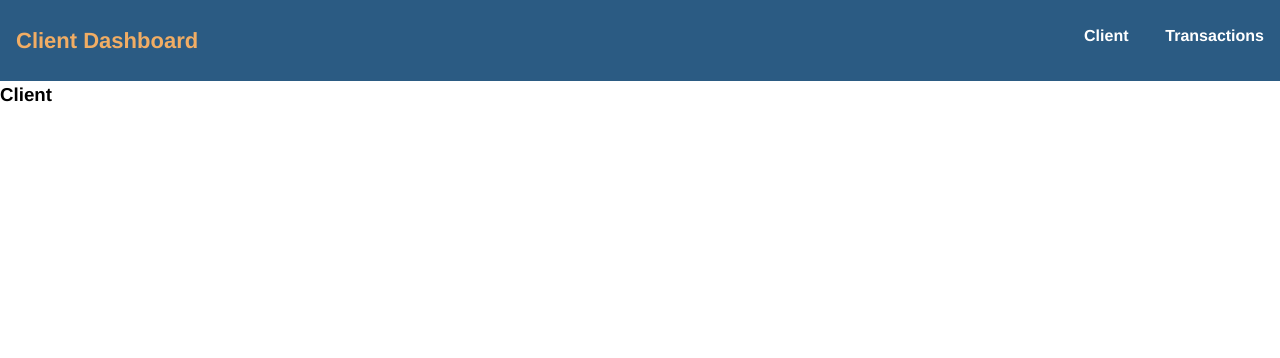
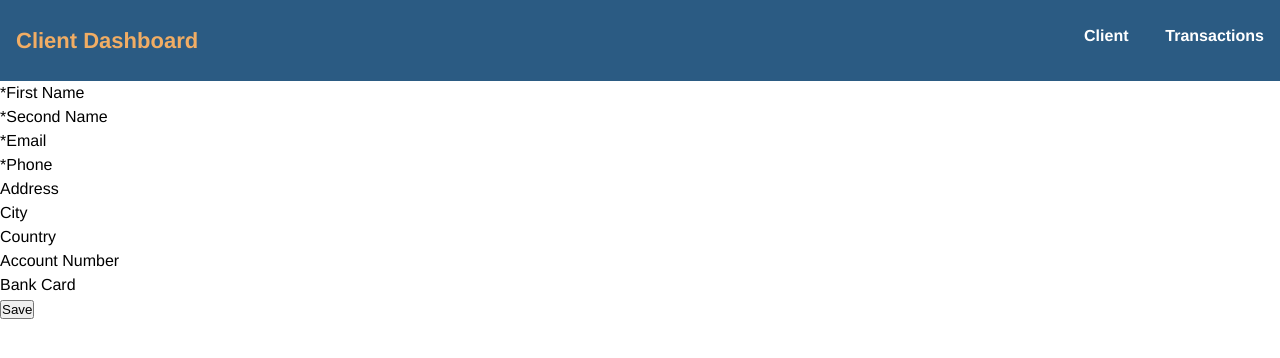
Before and after one commit to vppetkova/ClientApp-Angular, an Angular app in the folder taskProject/client-task/: page /client in a window 1280 px wide. Shown: the top 358 px of the page. Built offline with nearby package versions, Linux system fonts and the light colour scheme.

Commit message:
Add client logic

```diff
--- /dev/null
+++ b/taskProject/client-task/public/client.json
@@ -0,0 +1,11 @@
+{
+    "name": "Georgi",
+    "secondName": "Petrov",
+    "email": "g.petrov@email.com",
+    "phone": "+359 88 123 4567",
+    "address": "15 Vitosha Blvd. Sofia",
+    "city": "Sofia",
+    "country": "Bulgaria",
+    "accountNumber": "BG80BNBG96611020345678",
+    "bankCard": "4532 **** **** 1234"
+}
--- a/taskProject/client-task/src/app/client.service.ts
+++ b/taskProject/client-task/src/app/client.service.ts
@@ -12,9 +12,9 @@ import { Transaction } from "./models/transaction";
 export class ClientService {
     constructor(private http: HttpClient) {}
 
-    // getClient() {
-    //     return this.http.get<Client>('assets/client.json'); //handle errors
-    // }
+    getClient() {
+        return this.http.get<Client>('client.json'); //handle errors
+    }
 
     getTransactions() {
 
--- /dev/null
+++ b/taskProject/client-task/src/app/config.ts
@@ -0,0 +1,20 @@
+import { FieldConfig } from "./models/client"
+
+export const ClientFormConfig: FieldConfig[] = [
+    //Personal Info
+    { name: 'name', label: 'First Name', type: 'text', readonly: false, required: true, section: 'Personal Info'},
+    { name: 'secondName', label: 'Second Name', type: 'text', readonly: false, required: true, section: 'Personal Info'},
+
+    //Contact Info
+    { name: 'email', label: 'Email', type: 'email', readonly: false, required: true, pattern: "\w+([\.-]?\w+)*@\w+([\.-]?\w+)*(\.\w+)+", section: 'Contact Info'},
+    { name: 'phone', label: 'Phone', type: 'tel', readonly: false, required: true, minLength: 10, section: 'Contact Info'},
+
+    //Address
+    { name: 'address', label: 'Address', type: 'text', readonly: false, section: 'Address'},
+    { name: 'city', label: 'City', type: 'text', readonly: false, section: 'Address'},
+    { name: 'country', label: 'Country', type: 'text', readonly: false, section: 'Address'},
+
+    //Bank Info
+    { name: 'accountNumber', label: 'Account Number', type: 'text', readonly: true, section: 'Bank Info'},
+    { name: 'bankCard', label: 'Bank Card', type: 'text', readonly: true, section: 'Bank Info'},
+]
--- a/taskProject/client-task/src/app/pages/client/client.component.html
+++ b/taskProject/client-task/src/app/pages/client/client.component.html
@@ -1 +1,34 @@
-<h3>Client</h3>
+<div class="form-container">
+    <form #clientForm="ngForm" (ngSubmit)="onSaveDate()">
+        <div class="section-container">
+            <!-- @for (section of sections; track $index) {
+                <h3>{{ section }}</h3>
+            } -->
+        </div>
+
+        <div class="input-container">
+            @for (field of formConfig; track $index) {
+
+                <div class="label-content">
+                    @if (field.required) {
+                        <span>*</span>
+                    }
+                    <label>{{ field.label }}</label>
+                </div>
+
+                <!-- <input
+                        [name]="field.name"
+                        [(ngModel)]="client[field.name]"
+                        [type]="field.type"
+                        [readonly]="field.readonly"
+                        [required]="field.required"
+                        [minLength]="field.minLength"
+                        [pattern]="field.pattern"
+                         /> -->
+            }
+        </div>
+
+        <button>Save</button>
+
+    </form>
+</div>
--- a/taskProject/client-task/src/app/pages/client/client.component.ts
+++ b/taskProject/client-task/src/app/pages/client/client.component.ts
@@ -1,12 +1,38 @@
-import { Component } from '@angular/core';
+import { Component, OnInit } from '@angular/core';
+import { ClientService } from '../../client.service';
+import { Client, FieldConfig } from '../../models/client';
+import { ClientFormConfig } from '../../config';
+import { FormsModule } from '@angular/forms';
 
 @Component({
   selector: 'app-client',
   standalone: true,
-  imports: [],
+  imports: [FormsModule],
   templateUrl: './client.component.html',
   styleUrl: './client.component.css'
 })
-export class ClientComponent {
+export class ClientComponent implements OnInit {
+  clientDate: Client | null = null;
 
+  constructor(private clientService: ClientService) {}
+
+    ngOnInit(): void {
+      this.clientService.getClient().subscribe((data) => {
+        this.clientDate = data;
+      });
+    }
+
+    get sections(): string[] {
+      return ['Personal Info', 'Contact Info', 'Address', 'Bank Info'];
+    }
+
+    formConfig: FieldConfig[] = ClientFormConfig;
+
+    fieldsBySection(section: string): FieldConfig[] {
+      return this.formConfig.filter(f => f.section === section);
+    }
+
+    onSaveDate() {
+      console.log('Successfully saved date');
+    }
 }
```
Also changed, not shown: taskProject/client-task/src/app/models/client.ts (+11 -0 lines).
